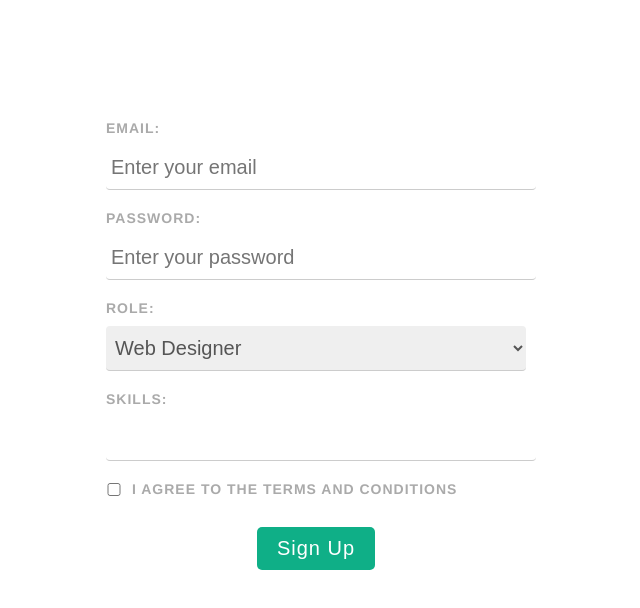
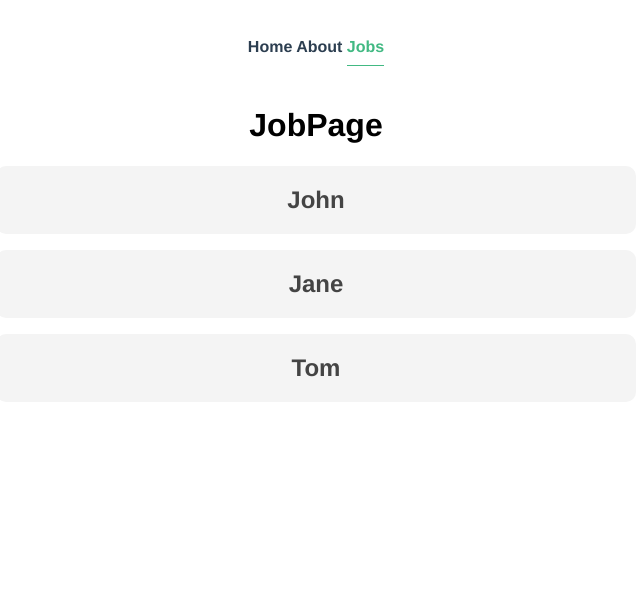
Before and after one commit to Temitayo-spec/Learning-Vue, a Vue app: page /jobs in a window 1280 px wide. Shown: the top 608 px of the page, without its empty margins (324-964 px from the left). Built offline with nearby package versions, Linux system fonts and the light colour scheme.

Commit message:
feat: setting up dynamic routes

```diff
--- a/package.json
+++ b/package.json
@@ -9,7 +9,8 @@
   },
   "dependencies": {
     "core-js": "^3.8.3",
-    "vue": "^3.2.13"
+    "vue": "^3.2.13",
+    "vue-router": "^4.1.6"
   },
   "devDependencies": {
     "@babel/core": "^7.12.16",
--- a/src/App.vue
+++ b/src/App.vue
@@ -1,15 +1,16 @@
 <template>
-  <SignupForm />
+  <div id="nav">
+    <router-link to="/"> Home </router-link>
+    <router-link to="/about"> About </router-link>
+    <router-link to="/jobs"> Jobs </router-link>
+  </div>
+  <router-view />
 </template>
 
 <script>
-import SignupForm from './components/SignupForm.vue';
-
 export default {
   name: 'App',
-  components: {
-    SignupForm,
-  },
+  components: {},
   data() {},
 };
 </script>
@@ -20,29 +21,22 @@ export default {
   -webkit-font-smoothing: antialiased;
   -moz-osx-font-smoothing: grayscale;
   text-align: center;
-  color: #2c3e50;
-  margin-top: 60px;
 }
 
-button {
-  background: #0faf87;
-  color: #fff;
-  border: none;
-  padding: 10px 20px;
-  border-radius: 5px;
-  cursor: pointer;
-  transition: all 0.2s ease-in-out;
-  font-size: 20px;
-  letter-spacing: 1px;
-  margin: 20px 0;
+#nav {
+  padding: 30px;
 }
 
-button:hover {
-  background: #0c8c6e;
+#nav a {
+  font-weight: bold;
+  color: #2c3e50;
+  text-decoration: none;
 }
 
-button:disabled {
-  background: #ccc;
-  cursor: not-allowed;
+#nav a.router-link-exact-active {
+  color: #42b983;
+  font-weight: bold;
+  border-bottom: 1px solid #42b983;
+  padding-bottom: 10px;
 }
 </style>
--- a/src/components/SignupForm.vue
+++ /dev/null
@@ -1,200 +0,0 @@
-<template>
-  <form @submit.prevent="onSubmit">
-    <label for="email">Email:</label>
-    <input
-      type="email"
-      id="email"
-      placeholder="Enter your email"
-      required
-      v-model="email"
-    />
-    <label for="password">Password:</label>
-    <input
-      type="password"
-      id="password"
-      placeholder="Enter your password"
-      required
-      v-model="password"
-    />
-    <p v-if="passwordError" class="error">
-      {{ passwordError }}
-    </p>
-    <label for="">Role:</label>
-    <select v-model="role">
-      <option value="developer">Web Developer</option>
-      <option value="designer">Web Designer</option>
-    </select>
-
-    <label>Skills:</label>
-    <input type="text" v-model="tempSkill" @keyup="addSkill" />
-    <ul>
-      <li v-for="skill in skills" :key="skill" @click="deleteSkill(skill)">
-        {{ skill }}
-      </li>
-    </ul>
-
-    <div class="terms">
-      <input type="checkbox" id="terms" required v-model="terms" />
-      <label for="terms">I agree to the terms and conditions</label>
-    </div>
-
-    <div class="submit">
-      <button type="submit">Sign Up</button>
-    </div>
-  </form>
-</template>
-
-<script>
-export default {
-  name: 'SignupForm',
-  data() {
-    return {
-      email: '',
-      password: '',
-      role: 'designer',
-      terms: false,
-      tempSkill: '',
-      skills: [],
-      passwordError: '',
-    };
-  },
-  methods: {
-    addSkill() {
-      if (this.tempSkill.includes(',') && this.tempSkill.length > 1) {
-        if (this.skills.includes(this.tempSkill.slice(0, -1))) {
-          this.tempSkill = '';
-          return;
-        }
-        this.skills.push(this.tempSkill.slice(0, -1));
-        this.tempSkill = '';
-      }
-    },
-    deleteSkill(skill) {
-      this.skills = this.skills.filter((s) => s !== skill);
-    },
-    onSubmit() {
-      // Check if password is at least 6 characters long
-      this.passwordError =
-        this.password.length < 6
-          ? 'Password must be at least 6 chars long'
-          : '';
-
-      // Check if terms are accepted
-      if (!this.terms) {
-        alert('You must accept the terms and conditions');
-        return;
-      }
-
-      // If there are no errors, submit the form
-      if (!this.passwordError) {
-        this.submitForm();
-      }
-    },
-    submitForm() {
-      const formData = {
-        email: this.email,
-        password: this.password,
-        role: this.role,
-        skills: this.skills,
-      };
-
-      console.log(formData);
-    },
-  },
-};
-</script>
-
-<style>
-form {
-  display: flex;
-  flex-direction: column;
-  max-width: 420px;
-  margin: 30px auto;
-  background: #fff;
-  text-align: left;
-  padding: 40px;
-  border-radius: 10px;
-}
-
-label {
-  color: #aaa;
-  display: inline-block;
-  margin: 20px 0 10px;
-  font-size: 14px;
-  text-transform: uppercase;
-  letter-spacing: 1px;
-  font-weight: 700;
-}
-
-input,
-select {
-  display: block;
-  width: 100%;
-  padding: 10px 5px;
-  border: none;
-  border-bottom: 1px solid #ccc;
-  border-radius: 4px;
-  font-size: 20px;
-  outline: none;
-  transition: all 0.2s ease-in-out;
-  color: #555;
-}
-
-input[type='checkbox'] {
-  display: inline-block;
-  width: 16px;
-  margin: 0 10px 0 0;
-  position: relative;
-  top: 2px;
-}
-
-ul {
-  list-style: none;
-  padding: 0;
-  margin: 0;
-}
-
-li {
-  display: inline-block;
-  margin: 20px 10px 0 0;
-  padding: 6px 12px;
-  background: #eee;
-  font-size: 12px;
-  letter-spacing: 1px;
-  font-weight: 700;
-  border-radius: 20px;
-  cursor: pointer;
-  color: #777;
-}
-
-li:hover {
-  background: #ddd;
-}
-button {
-  background: #0b6dff;
-  border: 0;
-  padding: 10px 20px;
-  border-radius: 20px;
-  cursor: pointer;
-  color: #fff;
-  font-size: 20px;
-  letter-spacing: 1px;
-  margin: 20px 0;
-  transition: all 0.2s ease-in-out;
-}
-
-button:hover {
-  background: #0a4db7;
-}
-
-.submit {
-  text-align: center;
-}
-
-.error {
-  color: #ff0062;
-  margin-top: 10px;
-  font-size: 0.8em;
-  font-weight: 700;
-}
-</style>
--- a/src/main.js
+++ b/src/main.js
@@ -1,4 +1,5 @@
 import { createApp } from 'vue'
 import App from './App.vue'
+import router from './router'
 
-createApp(App).mount('#app')
+createApp(App).use(router).mount('#app')
--- /dev/null
+++ b/src/router/index.js
@@ -0,0 +1,36 @@
+import { createRouter, createWebHistory } from 'vue-router';
+import Home from '../views/Home.vue';
+import About from '../views/About.vue';
+import Jobs from '../views/jobs/Jobs.vue';
+import JobsDetail from '../views/jobs/JobsDetail.vue';
+
+const routes = [
+  {
+    path: '/',
+    name: 'Home',
+    component: Home,
+  },
+  {
+    path: '/about',
+    name: 'About',
+    component: About,
+  },
+  {
+    path: '/jobs',
+    name: 'Jobs',
+    component: Jobs,
+  },
+  {
+    path: '/jobs/:id',
+    name: 'JobsDetail',
+    component: JobsDetail,
+    props: true,
+  },
+];
+
+const router = createRouter({
+  history: createWebHistory(process.env.BASEE_URL),
+  routes,
+});
+
+export default router;
--- /dev/null
+++ b/src/views/About.vue
@@ -0,0 +1,18 @@
+<template>
+    <h1>
+       About
+    </h1>
+    <p>
+        Lorem ipsum dolor sit amet consectetur adipisicing elit. Aut dolorum tempora velit eum, blanditiis et culpa. Molestias perferendis obcaecati saepe! Facilis itaque at quidem dolores error labore libero nam consequatur corrupti neque, sed doloribus similique aperiam odio debitis dolore, recusandae quas accusantium ipsa qui iusto odit. Nisi architecto possimus odit quis pariatur tempora fugit, nostrum molestiae soluta, ratione, aliquam cupiditate exercitationem eaque est porro dolorem dicta quam. Porro blanditiis quae dolore dolorum nesciunt fugit error distinctio sequi inventore fuga ipsa commodi, deserunt eaque quia. Nostrum cumque voluptas fuga neque iste nihil sed ea aut consectetur quisquam ex eaque, adipisci facilis.
+    </p>
+</template>
+
+<script>
+export default {
+    name: 'AboutComponent',
+}
+</script>
+
+<style>
+
+</style>
--- /dev/null
+++ b/src/views/Home.vue
@@ -0,0 +1,20 @@
+<template>
+  <h1>Home page</h1>
+  <p>
+    Lorem ipsum dolor sit amet consectetur adipisicing elit. Mollitia, quis
+    aspernatur voluptates totam quibusdam, dicta consequuntur quas debitis iste
+    iure repudiandae doloremque neque dolorem! Inventore beatae error odio
+    facilis ipsum.
+  </p>
+</template>
+
+<script>
+export default {
+  name: 'HomePage',
+  components: {
+
+  }
+};
+</script>
+
+<style></style>
--- /dev/null
+++ b/src/views/jobs/Jobs.vue
@@ -0,0 +1,62 @@
+<template>
+  <h1>JobPage</h1>
+  <div class="job" v-for="job in jobs" :key="job.id">
+    <router-link :to="{ name: 'JobsDetail', params: { id: job.id } }">
+      <h2>
+        {{ job.name }}
+      </h2>
+    </router-link>
+    <p></p>
+  </div>
+</template>
+
+<script>
+export default {
+  name: 'JobPage',
+  data() {
+    return {
+      jobs: [
+        {
+          id: 1,
+          name: 'John',
+          description:
+            'Lorem ipsum dolor sit amet, consectetur adipiscing elit, sed do eiusmod tempor incididunt ut labore et dolore magna aliqua.',
+        },
+        {
+          id: 2,
+          name: 'Jane',
+          description:
+            'Lorem ipsum dolor sit amet, consectetur adipiscing elit, sed do eiusmod tempor incididunt ut labore et dolore magna aliqua.',
+        },
+        {
+          id: 3,
+          name: 'Tom',
+          description:
+            'Lorem ipsum dolor sit amet, consectetur adipiscing elit, sed do eiusmod tempor incididunt ut labore et dolore magna aliqua.',
+        },
+      ],
+    };
+  },
+};
+</script>
+
+<style>
+.job h2 {
+  background: #f4f4f4;
+  padding: 20px;
+  border-radius: 10px;
+  margin: 10px auto;
+  max-width: 600px;
+  cursor: pointer;
+  color: #444;
+}
+
+.jobh2:hover {
+  background: #ddd;
+}
+
+.job a {
+  text-decoration: none;
+  color: #333;
+}
+</style>
--- /dev/null
+++ b/src/views/jobs/JobsDetail.vue
@@ -0,0 +1,18 @@
+<template>
+  <h1>Jobs Detail</h1>
+  <p>The job id is {{ id }}</p>
+</template>
+
+<script>
+export default {
+  name: 'JobsDetail',
+  props: ['id'],
+  // data() {
+  //   return {
+  //     id: this.$route.params.id,
+  //   };
+  // },
+};
+</script>
+
+<style></style>
```
Also changed, not shown: 1 other file (tests, documents, lock files or other folders).
